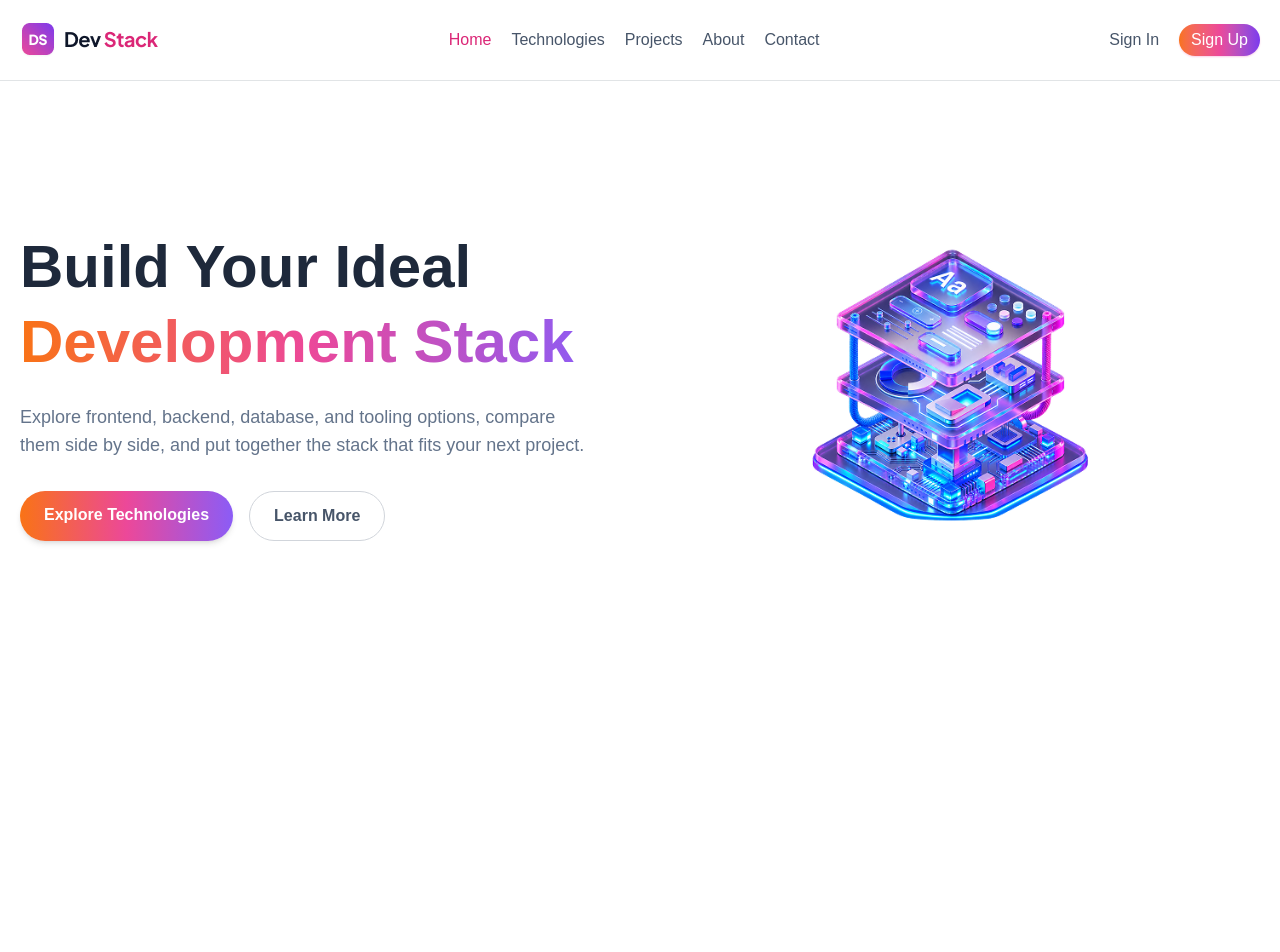
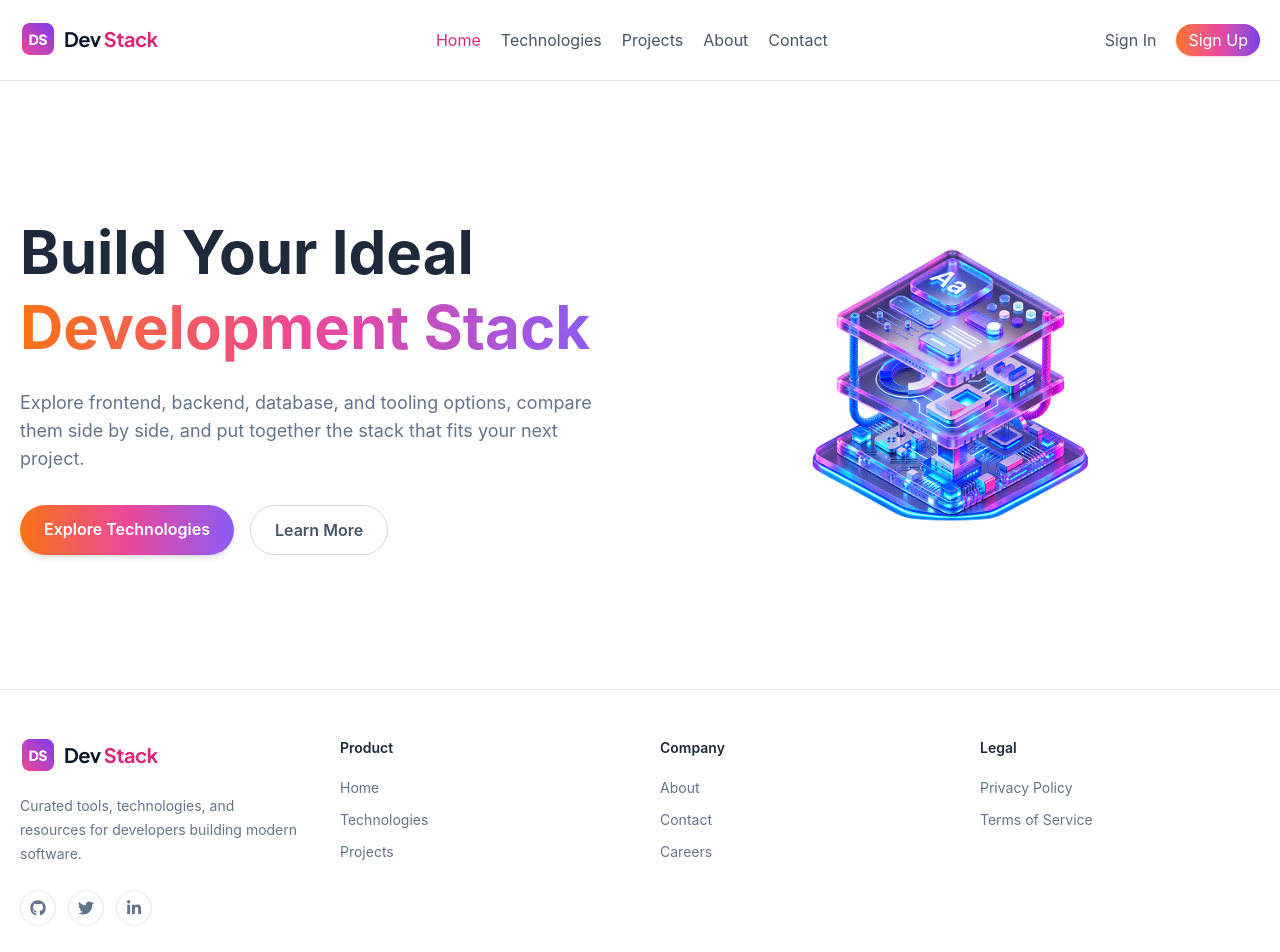
Before and after one commit to tayeba-sultana/React-Dev-Stack, a React (Vite) app: page / in a window 1280 px wide. Shown: the top 952 px of the page. Before the commit the page ends 800 px from the top, so only its background shows below. Built offline with nearby package versions, Linux system fonts and the light colour scheme.

Commit message:
footer added

```diff
--- a/src/App.css
+++ b/src/App.css
@@ -4,5 +4,6 @@ html {
 
 body {
   margin: 0;
-  font-family: Arial, Helvetica, sans-serif;
+  font-family: Inter, ui-sans-serif, system-ui, -apple-system, BlinkMacSystemFont,
+    "Segoe UI", sans-serif;
 }
--- a/src/App.tsx
+++ b/src/App.tsx
@@ -1,4 +1,5 @@
 import './App.css'
+import Footer from './components/Footer'
 import Hero from './components/Hero'
 import Navbar from './components/Navbar'
 
@@ -10,6 +11,11 @@ function App() {
       <Navbar></Navbar>
       <Hero></Hero>
 
+
+
+
+      <Footer></Footer>
+
     </>
   )
 }
--- /dev/null
+++ b/src/components/Footer.tsx
@@ -0,0 +1,199 @@
+import {
+  FaGithub,
+  FaTwitter,
+  FaLinkedinIn,
+} from "react-icons/fa";
+
+import logo from "../assets/logo-text.png";
+
+const Footer = () => {
+  return (
+    <footer
+      id="contact"
+
+      className="border-t border-[#e5e7eb] bg-white"
+    >
+      <div className="container mx-auto px-5">
+
+        <div className="grid gap-10 py-12 md:grid-cols-2 lg:grid-cols-4">
+
+          <div id="about">
+
+            <a href="#">
+              <img
+                src={logo}
+                alt="Dev Stack"
+                className="h-9 w-auto"
+              />
+            </a>
+
+            <p className="mt-5 max-w-xs text-sm leading-6 text-[#64748b]">
+             Curated tools, technologies, and resources for developers building
+             modern software.
+            </p>
+
+            <div className="mt-6 flex items-center gap-3">
+
+              <a
+                href="#"
+                aria-label="GitHub"
+                className="flex h-9 w-9 items-center justify-center rounded-full border border-[#e5e7eb] text-[#64748b]"
+              >
+                <FaGithub size={16} />
+              </a>
+
+              <a
+                href="#"
+                aria-label="Twitter"
+                className="flex h-9 w-9 items-center justify-center rounded-full border border-[#e5e7eb] text-[#64748b]"
+              >
+                <FaTwitter size={16} />
+              </a>
+
+              <a
+                href="#"
+                aria-label="LinkedIn"
+                className="flex h-9 w-9 items-center justify-center rounded-full border border-[#e5e7eb] text-[#64748b]"
+              >
+                <FaLinkedinIn size={16} />
+              </a>
+
+            </div>
+
+          </div>
+
+
+          <div>
+
+            <h3 className="text-sm font-semibold text-[#1e293b]">
+              Product
+            </h3>
+
+            <ul className="mt-5 space-y-3 text-sm text-[#64748b]">
+
+               <li>
+                <a
+                  href="#technologies"
+                >
+                  Home
+                </a>
+              </li>
+
+              <li>
+                <a
+                  href="#technologies"
+                >
+                  Technologies
+                </a>
+              </li>
+
+              <li>
+                <a
+                  href="#projects"
+                >
+                  Projects
+                </a>
+              </li>
+
+            </ul>
+
+          </div>
+
+
+          <div>
+
+            <h3 className="text-sm font-semibold text-[#1e293b]">
+              Company
+            </h3>
+
+            <ul className="mt-5 space-y-3 text-sm text-[#64748b]">
+
+              <li>
+                <a
+                  href="#about"
+                >
+                  About
+                </a>
+              </li>
+
+              <li>
+                <a
+                  href="#contact"
+                >
+                  Contact
+                </a>
+              </li>
+
+              <li>
+                <a
+                  href="#contact"
+                >
+                  Careers
+                </a>
+              </li>
+
+            </ul>
+
+          </div>
+
+          <div>
+
+            <h3 className="text-sm font-semibold text-[#1e293b]">
+              Legal
+            </h3>
+
+            <ul className="mt-5 space-y-3 text-sm text-[#64748b]">
+
+              <li>
+                <a
+                  href="#"
+                >
+                  Privacy Policy
+                </a>
+              </li>
+
+              <li>
+                <a
+                  href="#"
+                >
+                  Terms of Service
+                </a>
+              </li>
+
+            </ul>
+
+          </div>
+
+        </div>
+
+
+        <div className="flex flex-col gap-4 border-t border-[#e5e7eb] py-6 text-sm text-[#64748b] md:flex-row md:items-center md:justify-between">
+
+          <p>
+            © 2026 Dev Stack. All rights reserved.
+          </p>
+
+          <div className="flex gap-5">
+
+            <a
+              href="#"
+            >
+              Privacy
+            </a>
+
+            <a
+              href="#"
+            >
+              Terms
+            </a>
+
+          </div>
+
+        </div>
+
+      </div>
+    </footer>
+  );
+};
+
+export default Footer;
```
